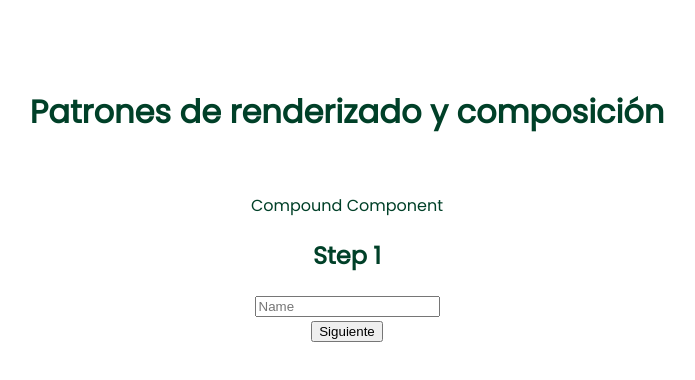
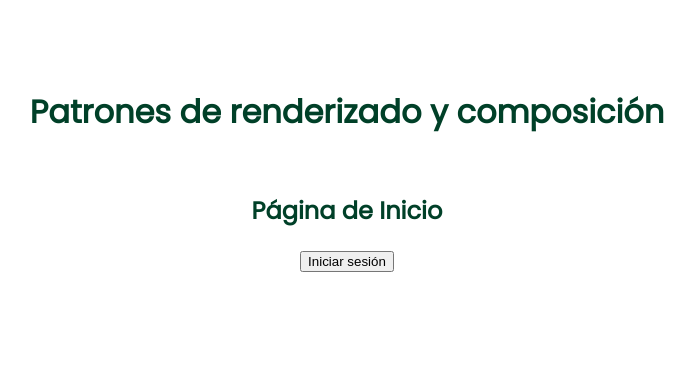
Before and after one commit to omarrendon/desing-patterns-react, a React (Vite) app: page / in a window 1280 px wide. Shown: the top 380 px of the page, without its empty margins (293-988 px from the left). Built offline with nearby package versions, Linux system fonts and the light colour scheme.

Commit message:
High Order Component Pattern

```diff
--- a/package.json
+++ b/package.json
@@ -13,7 +13,8 @@
     "framer-motion": "^12.0.5",
     "motion": "^12.0.5",
     "react": "^18.3.1",
-    "react-dom": "^18.3.1"
+    "react-dom": "^18.3.1",
+    "react-router": "^7.1.3"
   },
   "devDependencies": {
     "@eslint/js": "^9.17.0",
--- a/src/App.tsx
+++ b/src/App.tsx
@@ -1,5 +1,10 @@
 import "./App.css";
-import { RenderProps, ControlProps, CompoundComponent } from "./components";
+import {
+  RenderProps,
+  ControlProps,
+  CompoundComponent,
+  HOC,
+} from "./components";
 
 function App() {
   return (
@@ -9,7 +14,8 @@ function App() {
       </header>
       {/* <RenderProps /> */}
       {/* <ControlProps /> */}
-      <CompoundComponent />
+      {/* <CompoundComponent /> */}
+      <HOC />
     </>
   );
 }
--- /dev/null
+++ b/src/components/HighOrdercomponet/AuthProvider.tsx
@@ -0,0 +1,26 @@
+import { createContext, useState } from "react";
+
+interface IAuthContextProps {
+  isAuthenticaded: boolean;
+  login: () => void;
+  logout: () => void;
+}
+
+export const AuthContext = createContext<IAuthContextProps | undefined>(
+  undefined
+);
+
+export const AuthProvider: React.FC<{ children: React.ReactNode }> = ({
+  children,
+}) => {
+  const [isAuthenticaded, setIsAuthenticaded] = useState(false);
+
+  const login = () => setIsAuthenticaded(true);
+  const logout = () => setIsAuthenticaded(false);
+
+  return (
+    <AuthContext.Provider value={{ isAuthenticaded, login, logout }}>
+      {children}
+    </AuthContext.Provider>
+  );
+};
--- /dev/null
+++ b/src/components/HighOrdercomponet/HOC.tsx
@@ -0,0 +1,50 @@
+import React from "react";
+import { useAuth } from "./useAuth";
+import { AuthProvider } from "./AuthProvider";
+import { BrowserRouter, Route, Routes, useNavigate } from "react-router";
+import HOCProtected from "./HOCProtected";
+
+const LoginPage: React.FC = () => {
+  const navigate = useNavigate();
+  const { login } = useAuth();
+
+  const handleSession = () => {
+    login();
+    navigate("/hoc");
+  };
+
+  return (
+    <div>
+      <h2>Página de inicion de sesión</h2>
+      <button onClick={handleSession}>Iniciar sesión</button>
+    </div>
+  );
+};
+const HomePage: React.FC = () => {
+  const navigate = useNavigate();
+
+  return (
+    <>
+      <h2>Página de Inicio</h2>
+      <div>
+        <button onClick={() => navigate("/login")}>Iniciar sesión</button>
+      </div>
+    </>
+  );
+};
+
+export const HOC = () => {
+  return (
+    <>
+      <AuthProvider>
+        <BrowserRouter>
+          <Routes>
+            <Route path="/hoc" element={<HOCProtected />} />
+            <Route path="/login" element={<LoginPage />} />
+            <Route path="/" element={<HomePage />} />
+          </Routes>
+        </BrowserRouter>
+      </AuthProvider>
+    </>
+  );
+};
--- /dev/null
+++ b/src/components/HighOrdercomponet/HOCProtected.tsx
@@ -0,0 +1,6 @@
+import { PageProtected } from "./PageProtected";
+import { WithAuthProtection } from "./WithAuthProtection";
+
+const HOCProtected = WithAuthProtection(PageProtected);
+
+export default HOCProtected;
--- /dev/null
+++ b/src/components/HighOrdercomponet/PageProtected.tsx
@@ -0,0 +1,14 @@
+import React from "react";
+import { useNavigate } from "react-router";
+
+export const PageProtected: React.FC = () => {
+  const navigate = useNavigate();
+  return (
+    <div>
+      <h1>Fleicidades! Accediste a la ruta protegida.</h1>
+      <div>
+        <button onClick={() => navigate("/")}>Cerrar sesión</button>
+      </div>
+    </div>
+  );
+};
--- /dev/null
+++ b/src/components/HighOrdercomponet/WithAuthProtection.tsx
@@ -0,0 +1,17 @@
+import React from "react";
+import { useAuth } from "./useAuth";
+import { Navigate } from "react-router";
+
+export const WithAuthProtection = <P extends object>(
+  WrappedComponent: React.ComponentType<P>
+) => {
+  return (props: P) => {
+    const { isAuthenticaded } = useAuth();
+
+    if (!isAuthenticaded) {
+      return <Navigate to={"/login"} replace />;
+    }
+
+    return <WrappedComponent {...props} />;
+  };
+};
--- /dev/null
+++ b/src/components/HighOrdercomponet/index.ts
@@ -0,0 +1,3 @@
+export * from "./AuthProvider";
+export * from "./WithAuthProtection";
+export * from "./PageProtected";
--- /dev/null
+++ b/src/components/HighOrdercomponet/useAuth.tsx
@@ -0,0 +1,12 @@
+import { useContext } from "react";
+import { AuthContext } from "./AuthProvider";
+
+export const useAuth = () => {
+  const context = useContext(AuthContext);
+
+  if (!context) {
+    throw new Error("useAuth must be use within AuthProvider");
+  }
+
+  return context;
+};
--- a/src/components/index.ts
+++ b/src/components/index.ts
@@ -1,3 +1,4 @@
 export * from "./RenderProps/RenderProps";
 export * from "./ControlProps/ControlProps";
 export * from "./CompoundComponents/CompoundComponent";
+export * from "./HighOrdercomponet/HOC";
```
Also changed, not shown: 1 other file (tests, documents, lock files or other folders).
